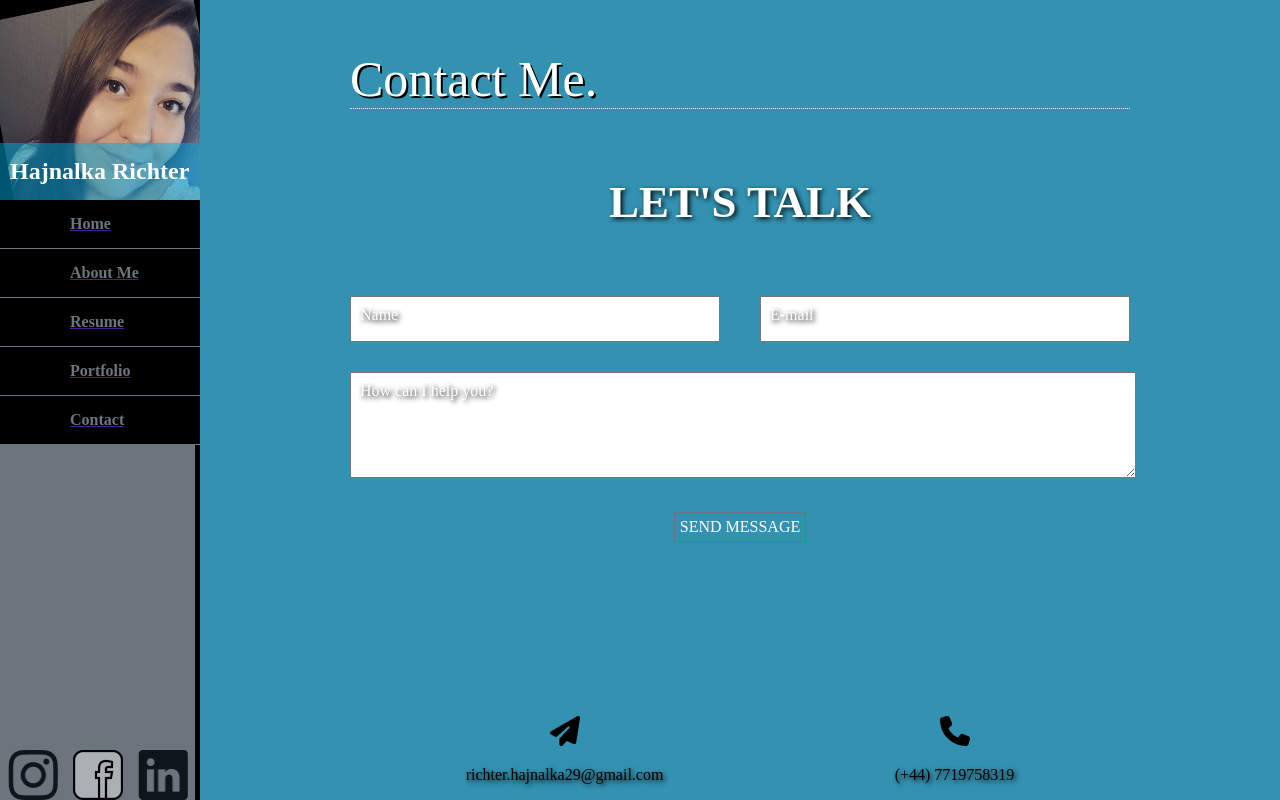
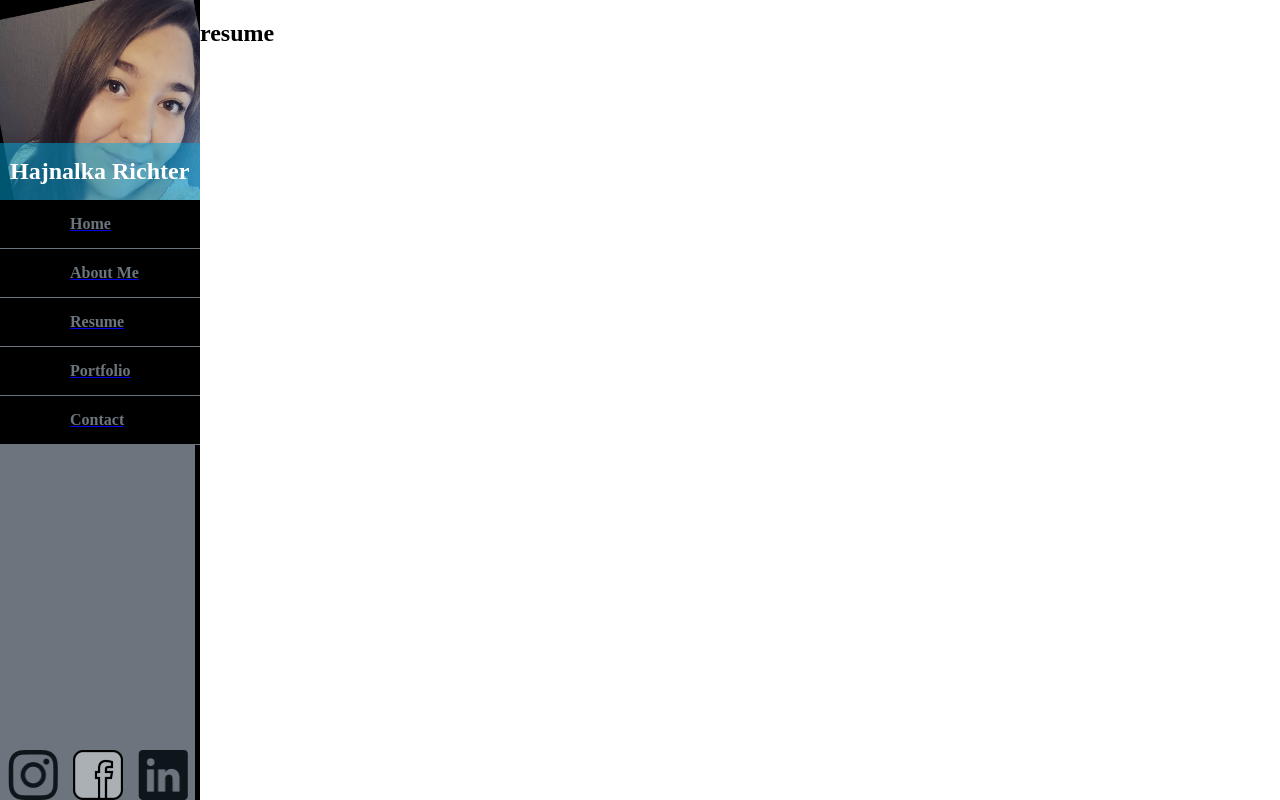
Before and after one commit to HajnalkaRichter/portfolio, a React (Create React App) app: page /resume in a window 1280 px wide. Built offline with nearby package versions, Linux system fonts and the light colour scheme.

Commit message:
react route

```diff
--- a/package.json
+++ b/package.json
@@ -12,6 +12,7 @@
     "@types/react-dom": "^18.2.4",
     "react": "^18.2.0",
     "react-dom": "^18.2.0",
+    "react-router-dom": "^6.11.2",
     "react-scripts": "5.0.1",
     "typescript": "^4.9.5",
     "web-vitals": "^2.1.4"
--- a/src/App.tsx
+++ b/src/App.tsx
@@ -1,13 +1,48 @@
 import Profile from './Profile';
+import {
+  createBrowserRouter,
+  RouterProvider,
+} from "react-router-dom";
 
 import './App.css';
 import Contact from './Contact';
+import Home from './Home';
+import Aboutme from './Aboutme';
+import Resume from './Resume';
+import Portfolio from './Portfolio';
+
+const router = createBrowserRouter([
+  {
+    path: "/",
+    element: <Home />,
+  },
+  {
+    path: "/home",
+    element: <Home />,
+  },
+  {
+    path: "/about-me",
+    element: <Aboutme />,
+  },
+  {
+    path: "/resume",
+    element: <Resume />,
+  },
+  {
+    path: "/portfolio",
+    element: <Portfolio />,
+  },
+  {
+    path: "/contact",
+    element: <Contact />,
+  },
+]);
 
 function App() {
   return (
     <div className="app">
       <Profile></Profile>
-      <Contact></Contact>
+      <RouterProvider router={router} />
     </div>
   );
 }
--- a/src/Profile/index.tsx
+++ b/src/Profile/index.tsx
@@ -26,11 +26,11 @@ const ListItem = (props: IListItem) => {
 
 const Profile = () => {
     const profileData: IListItem[] = [
-      {id: 1, image: "lnr lnr-home", title: "Home", titleLink:""},
-      {id: 2, image: "lnr lnr-user", title: "About Me", titleLink:""},
-      {id: 3, image: "lnr lnr-license", title: "Resume", titleLink:""},
-      {id: 4, image: "lnr lnr-briefcase", title: "Portfolio", titleLink:""},
-      {id: 5, image: "lnr lnr-envelope", title: "Contact", titleLink:""}
+      {id: 1, image: "lnr lnr-home", title: "Home", titleLink:"/home"},
+      {id: 2, image: "lnr lnr-user", title: "About Me", titleLink:"/about-me"},
+      {id: 3, image: "lnr lnr-license", title: "Resume", titleLink:"/resume"},
+      {id: 4, image: "lnr lnr-briefcase", title: "Portfolio", titleLink:"/portfolio"},
+      {id: 5, image: "lnr lnr-envelope", title: "Contact", titleLink:"/contact"}
     ];
 
     return (<div className="profile">
--- a/src/Resume/index.tsx
+++ b/src/Resume/index.tsx
@@ -5,7 +5,7 @@ import './resume.css';
 function Resume() {
   return (
     <div className="resume">
-
+      <h2>resume</h2>
     </div>
   );
 }
```
Also changed, not shown: 1 other file (tests, documents, lock files or other folders).
